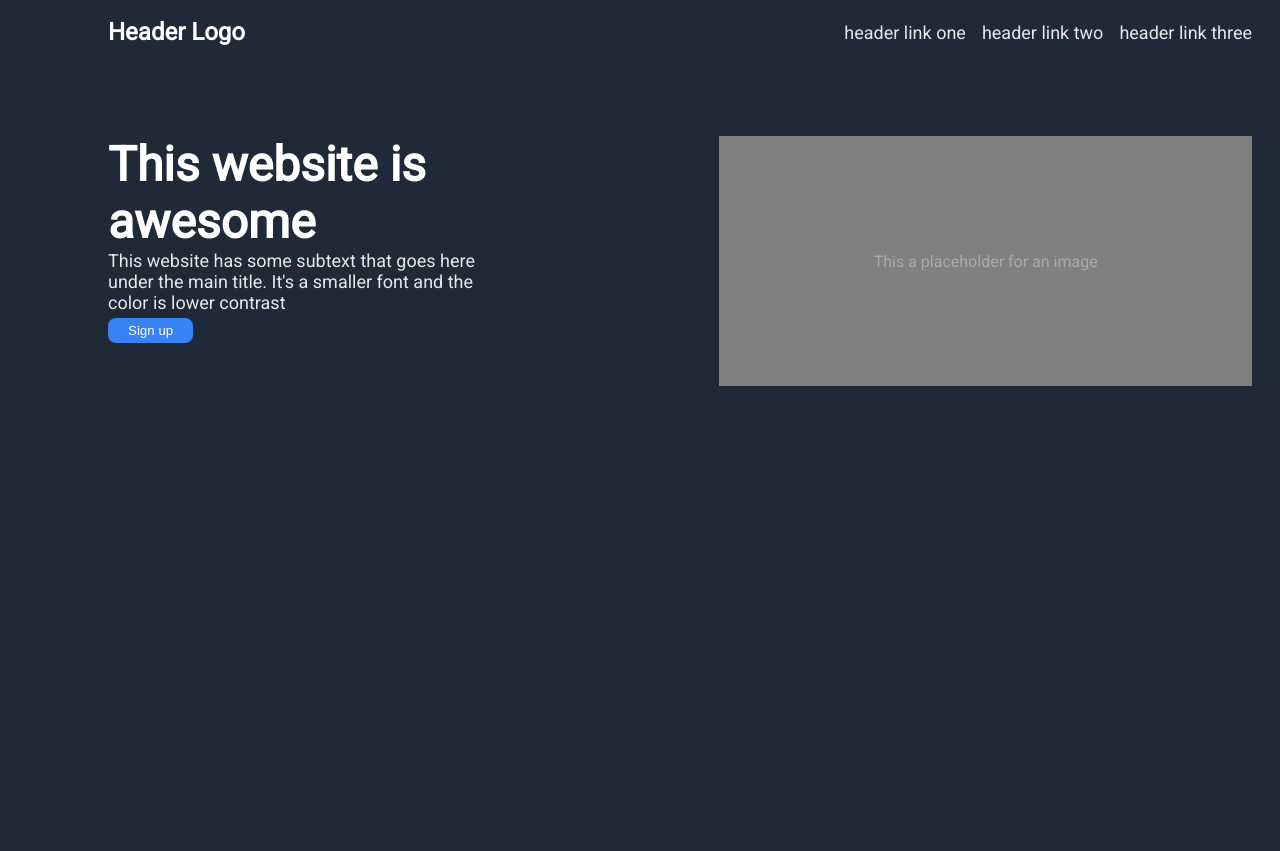
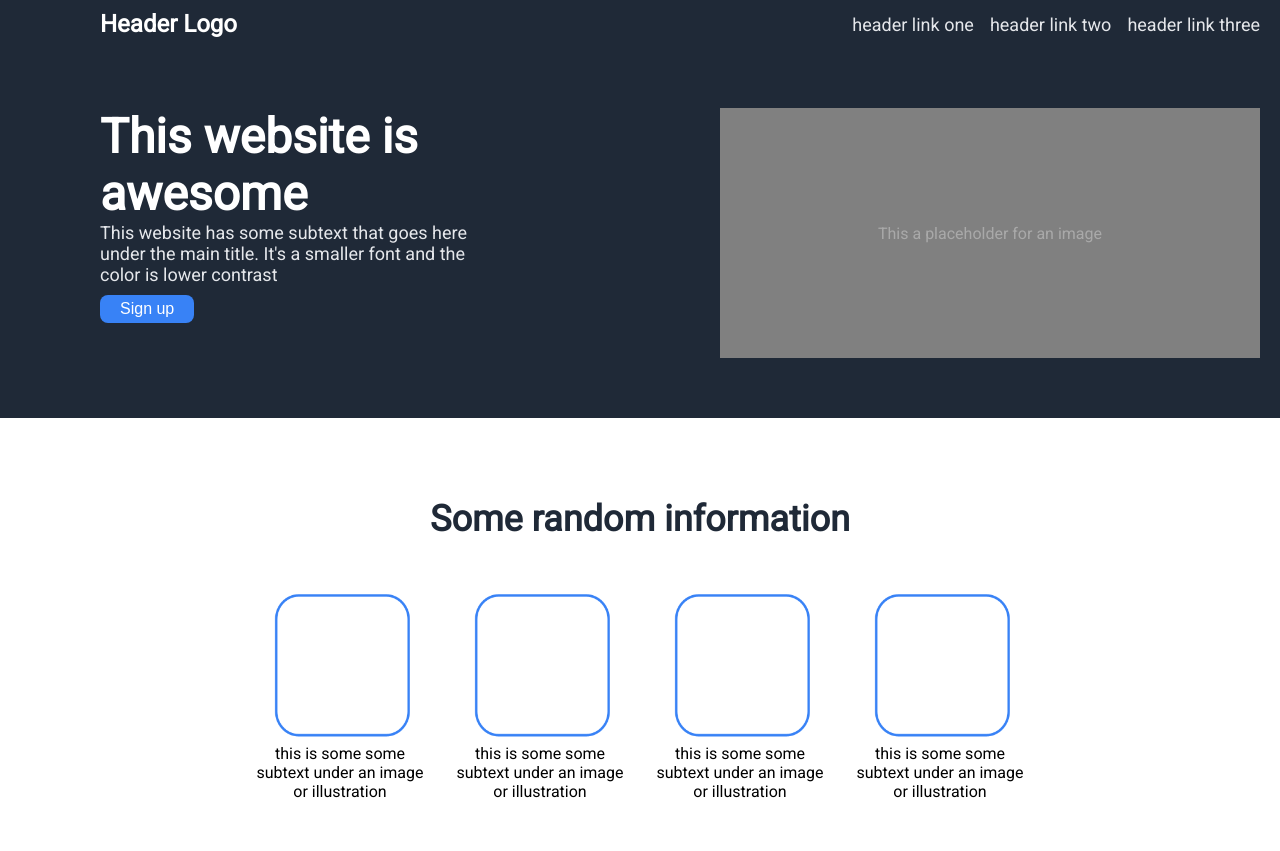
Before and after one commit to tommasomaglio/odin-landing-page, a plain HTML site: page index.html in a window 1280 px wide. Before the commit the page ends 800 px from the top, so only its background shows below. Drawn offline with Linux system fonts and the light colour scheme.

Commit message:
Created the first half of mid section

```diff
--- a/index.html
+++ b/index.html
@@ -38,5 +38,29 @@ body {
   </div>
   <div class="imgpl">This a placeholder for an image</div>
   </div>
+
+  <div class="insec">
+    <div class="inhe">
+        Some random information
+    </div>
+    <div class="allinfolist">
+    <div class="info">
+        <img src="./projectimg.png" width="150px" height="150px">
+        this is some some subtext under an image or illustration
+    </div>
+    <div class="info">
+        <img src="./projectimg.png" width="150px" height="150px">
+        this is some some subtext under an image or illustration
+    </div>
+    <div class="info">
+        <img src="./projectimg.png" width="150px" height="150px">
+        this is some some subtext under an image or illustration
+    </div>
+    <div class="info">
+        <img src="./projectimg.png" width="150px" height="150px">
+        this is some some subtext under an image or illustration
+    </div>
+    </div>
+  </div>
 </body>
 </html>
--- a/style.css
+++ b/style.css
@@ -5,6 +5,7 @@
     justify-content: space-between;
     padding-top: 10px;
     padding-bottom: 10px;
+    margin-bottom: 0;
 }
 
 ul {
@@ -13,29 +14,41 @@ ul {
     margin: 0;
     padding: 0;
     gap: 16px;
+    background-color: #1f2937;
+    border: none;
 }
 
 a {
     text-decoration: none;
     color: #e5e7eb;
     font-size: 18px;
+    background-color: #1f2937;
 }
 
 .header {
     font-size: 24px;
     font-weight: bold;
     padding-left: 100px;
+    background-color: #1f2937;
 }
 
 
 * {
-    background-color: #1f2937;
+    background-color: #fff;
+    margin: 0;
+    padding: 0;
 }
 
 .leftlink {
   display: flex;
   align-items: center;
   margin-right: 20px;
+    list-style-type: none;
+    display: flex;
+
+    padding: 0;
+    gap: 16px;
+    background-color: #1f2937;
 }
 
 .maintitle {
@@ -44,18 +57,21 @@ a {
     font-weight: 900;
     display: flex;
     width: 70%;
+    background-color: #1f2937;
 }
 
 .subtext {
     font-size: 18px;
     color: #e5e7eb;
     width: 65%;
+    background-color: #1f2937;
 }
 
 .maintx {
     background-color: #1f2937;
     padding-left: 100px;
-    margin-top: 30px;
+    margin-top: 0px;
+
 }
 
 .imgpl {
@@ -68,13 +84,17 @@ a {
     height: 250px;
     align-items: center;
     margin-right: 20px;
-    margin-top: 30px;
+    margin-top: 0px;
 }
 
 .mainsec {
     display: flex;
     justify-content: space-between;
-    margin-top: 50px;
+    padding-top: 60px;
+    margin-top: 0;
+    background-color: #1f2937;
+    padding-bottom: 60px;
+
 }
 
 button {
@@ -85,5 +105,43 @@ button {
     padding-right: 20px;
     border-radius: 8px;
     border: none;
-    margin-top: 5px;
+    margin-top: 10px;
+    font-size: 16px;
 }
+
+.inhe {
+    background-color: white;
+    margin-top: 50px;
+    padding-top: 30px;
+    padding-bottom: 50px;
+    margin-left: 0;
+    margin-right: 0;
+    display: flex;
+    justify-content: center;
+    font-weight: 900;
+    font-size: 36px;
+    color: #1f2937;
+}
+
+.allinfolist {
+    display: flex;
+    justify-content: center;
+    gap: 30px;
+
+
+}
+
+.info {
+    max-width: 170px;
+    text-align: center;
+    background-color: white;
+}
+
+img {
+  background-color: white;
+}
+
+.insec {
+    background-color: white;
+    padding-bottom: 50px;
+}
```
Also changed, not shown: projectimg.png (added).
